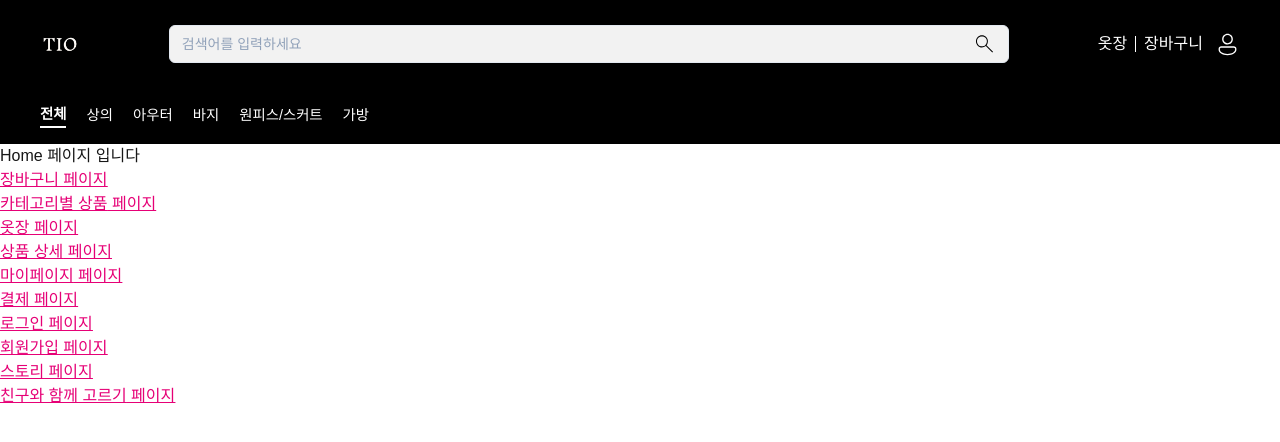
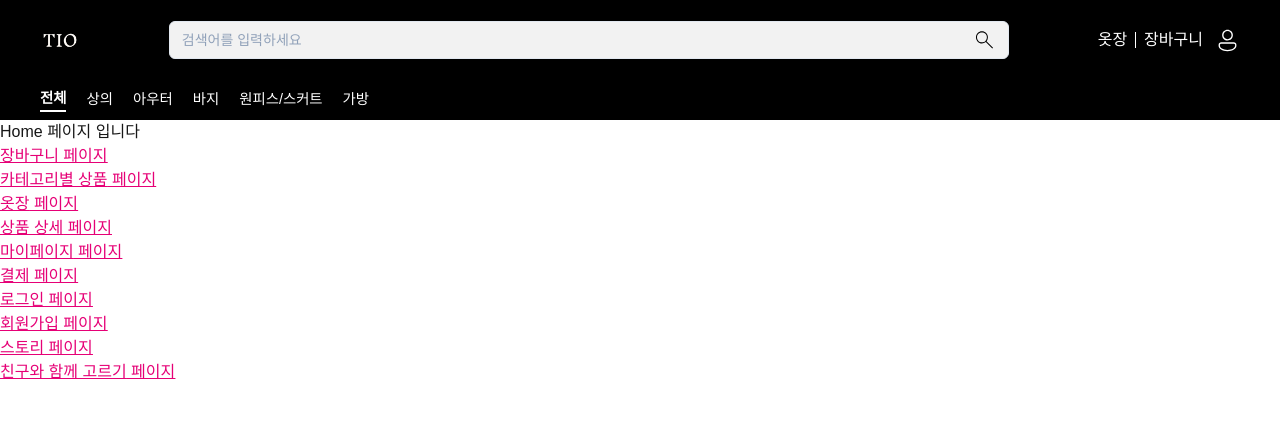
Before and after one commit to TryItOn-TIO/TryItOn-frontend, a Next.js app: page / in a window 1280 px wide. Shown: the top 442 px of the page. Built offline with nearby package versions, Linux system fonts and the light colour scheme; no server answers.

Commit message:
fix: header 상단에 고정하고 컨텐츠는 header 길이만큼 내림 #2

```diff
--- a/src/app/layout.tsx
+++ b/src/app/layout.tsx
@@ -24,9 +24,13 @@ export default function RootLayout({
         <GoogleOAuthProvider
           clientId={process.env.NEXT_PUBLIC_GOOGLE_CLIENT_ID!}
         >
-          <Header />
-          <CategoryHeader />
-          <div className="flex justify-center">
+          {/* header 상단에 고정 */}
+          <div className="fixed top-0 left-0 z-50">
+            <Header />
+            <CategoryHeader />
+          </div>
+          {/* layout을 제외한 컨텐츠 - header size: 15vh */}
+          <div className="flex justify-center mt-[15vh]">
             <div className="flex justify-start w-full max-w-[1280px]">
               {children}
             </div>
--- a/src/components/layout/CategoryHeader.tsx
+++ b/src/components/layout/CategoryHeader.tsx
@@ -15,7 +15,7 @@ const CategoryHeader = () => {
   }
 
   return (
-    <div className="w-screen py-4 bg-black flex justify-center">
+    <div className="w-screen h-[5vh] py-4 bg-black flex justify-center">
       <div className="w-full max-w-[1440px] bg-black text-white font-light text-[0.9rem] flex items-center gap-5 mx-10">
         {Object.values(CATEGORY)
           .filter((v) => typeof v === "number")
--- a/src/components/layout/Header.tsx
+++ b/src/components/layout/Header.tsx
@@ -5,7 +5,7 @@ import Link from "next/link";
 const Header = () => {
   return (
     <>
-      <div className="w-screen py-6 bg-black flex justify-center">
+      <div className="w-screen h-[10vh] py-6 bg-black flex justify-center">
         <div className="w-full max-w-[1440px] flex justify-between items-center mx-10">
           {/* 로고 */}
           <Link href={"/"}>
```
